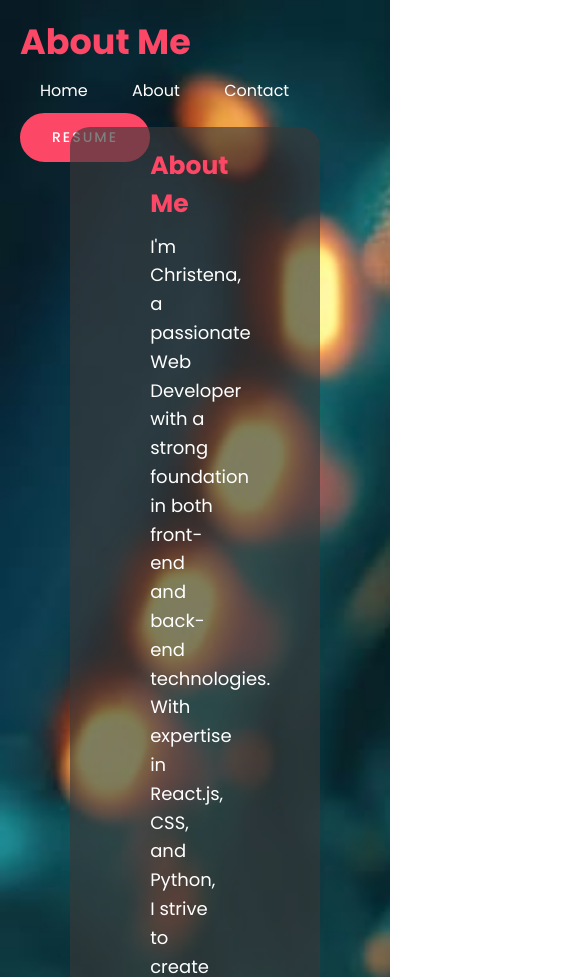
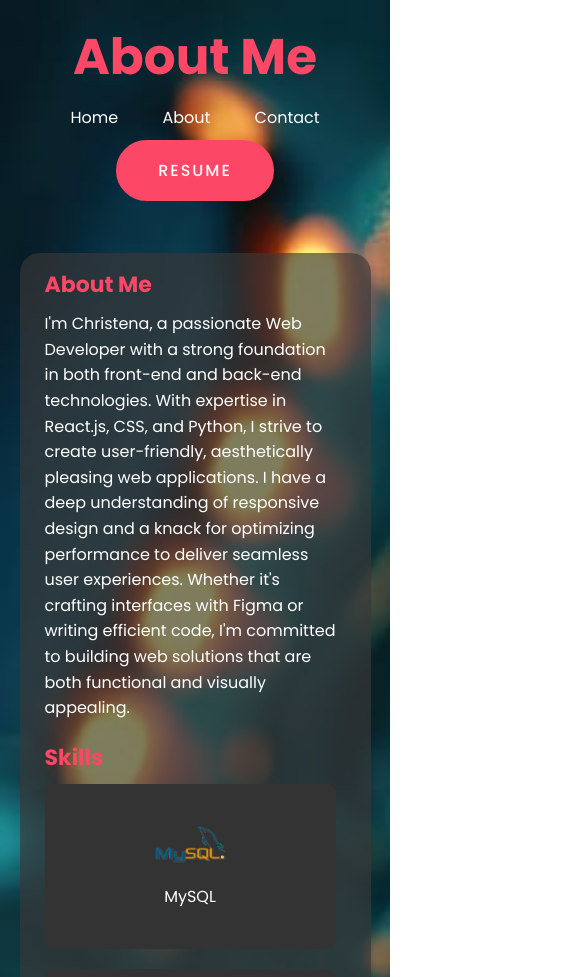
Before and after one commit to PKCO/resume-portfolio, a plain HTML site: page about.html in a window 390 px wide. Shown: the top 977 px of the page, 585 px wide, since content can reach past the window. Drawn offline with Linux system fonts and the light colour scheme.

Commit message:
Update about.css

```diff
--- a/about.css
+++ b/about.css
@@ -14,11 +14,12 @@ a {
 
 /* Hero Section */
 .hero {
-    width: 100%;
-    height: 450vh;
-    background: url(port1.jpg);
-    background-size: cover; /* Ensure the image covers the section */
+  width: 100%;
+  height: 450vh;
+  background: url(port1.jpg);
+  background-size: cover;
 }
+
 nav {
   display: flex;
   align-items: center;
@@ -180,20 +181,23 @@ nav ul li a:hover:after {
     padding-left: 60px;
   }
 }
-/* Large screens */
-@media (max-width: 1200px) {
-  nav {
-    padding: 20px 60px;
-  }
-}
 
 /* Medium screens */
 @media (max-width: 992px) {
   nav {
     padding: 20px 40px;
   }
-  .contact-content {
-    padding: 30px 60px;
+  .about-text-wrapper {
+    width: 70%;
+    padding-left: 50px;
+  }
+  .skills-grid {
+    grid-template-columns: repeat(2, 1fr);
+    padding-left: 50px;
+  }
+  .skill-box img {
+    width: 80px;
+    height: 80px;
   }
 }
 
@@ -201,54 +205,50 @@ nav ul li a:hover:after {
 @media (max-width: 768px) {
   nav {
     flex-direction: column;
-    align-items: flex-start;
     padding: 20px 30px;
   }
-
-  .hero h1 {
-    font-size: 40px;
+  nav ul {
+    padding: 0;
   }
-
-  .contact-content {
-    padding: 20px 40px;
-    margin: 30px auto;
+  .content {
+    top: 25%;
+    left: 10%;
+    right: 10%;
   }
-
-  .contact-header {
-    font-size: 30px;
+  .about-text-wrapper {
+    width: 100%;
+    padding-left: 20px;
   }
-
-  .contact-content p,
-  .contact-content ul li {
-    font-size: 16px;
+  .skills-grid {
+    grid-template-columns: repeat(2, 1fr);
   }
 }
 
 /* Small screens */
 @media (max-width: 576px) {
   nav {
-    padding: 15px 20px;
+    padding: 20px;
   }
-
-  .contact-content {
-    padding: 20px 20px;
+  .content {
+    top: 30%;
+    left: 5%;
+    right: 5%;
+    padding: 15px;
   }
-
-  .hero h1 {
-    font-size: 35px;
+  .about-text-wrapper {
+    padding-left: 10px;
   }
-
-  .contact-header {
-    font-size: 26px;
+  .skills-grid {
+    grid-template-columns: 1fr;
+    padding-left: 0;
   }
-
-  .contact-content p,
-  .contact-content ul li {
-    font-size: 14px;
+  .about-intro h1 {
+    font-size: 40px;
   }
-
-  .btn {
-    padding: 12px 30px;
-    font-size: 14px;
+  .about-intro h2 {
+    font-size: 22px;
+  }
+  .about-intro p {
+    font-size: 16px;
   }
 }
```
